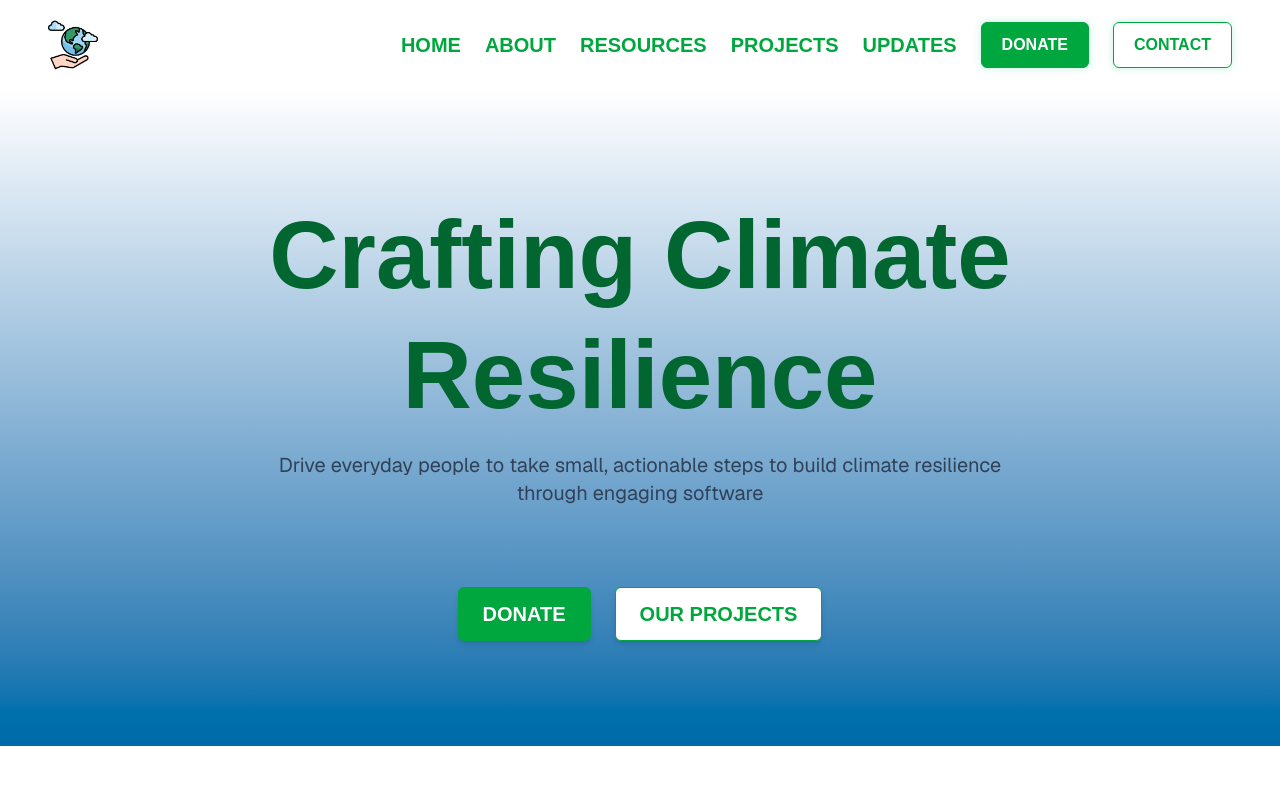
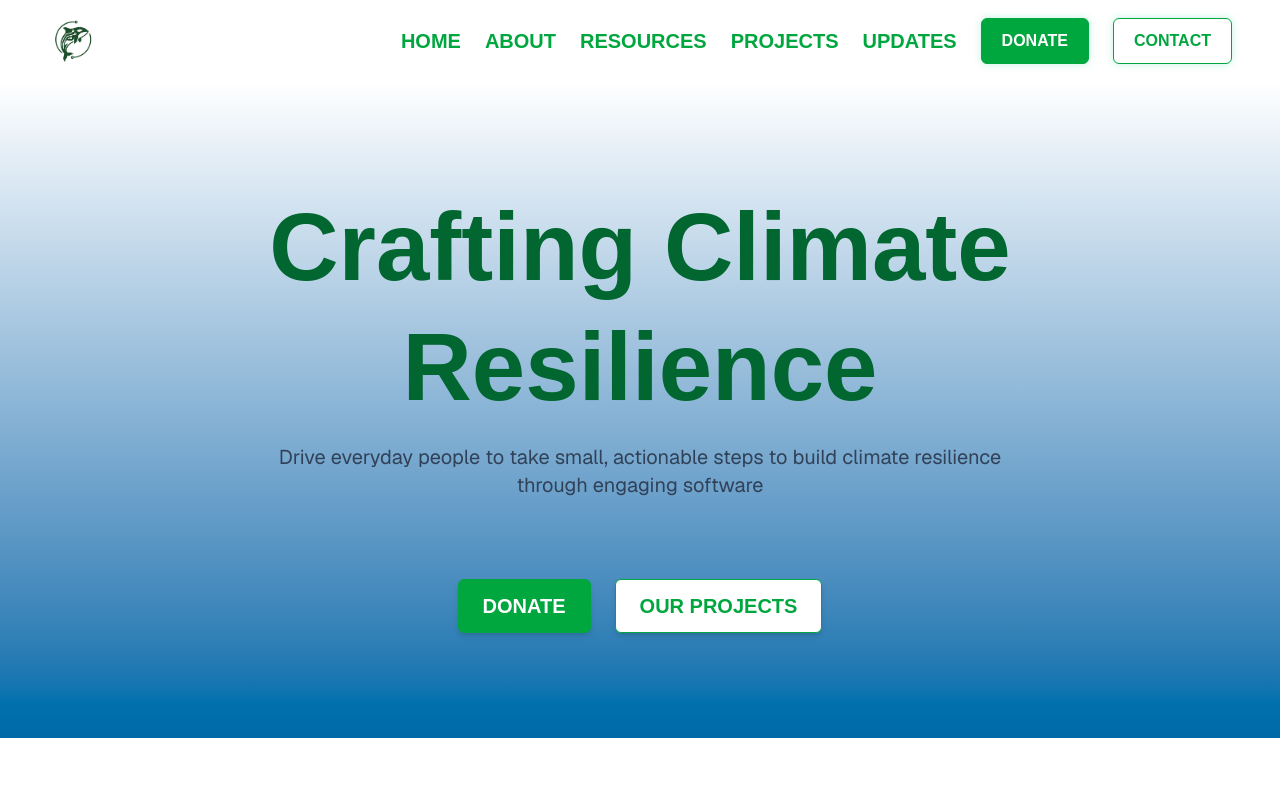
Before and after one commit to planetpatch/planetpatch_website, a Next.js app: page / in a window 1280 px wide. Shown: the top 800 px of the page. Built offline with nearby package versions, Linux system fonts and the light colour scheme; a web font is replaced by a local one.

Commit message:
Update Logo.tsx

```diff
--- a/src/components/navigation/navbar/Logo.tsx
+++ b/src/components/navigation/navbar/Logo.tsx
@@ -36,7 +36,7 @@ const Logo = () => {
   return (
     <>
       <Link href="/" style={{ display: showButton ? "none" : "block" }}>
-          <Image src="/home_assets/hero_image.png" alt="PlanetPatch Logo"
+          <Image src="/planetpatch_logo_transparent.png" alt="PlanetPatch Logo"
           width={width < 1024 ? "50" : "50"}
           height={width < 1024 ? "45" : "74"}
           className="relative"
```
